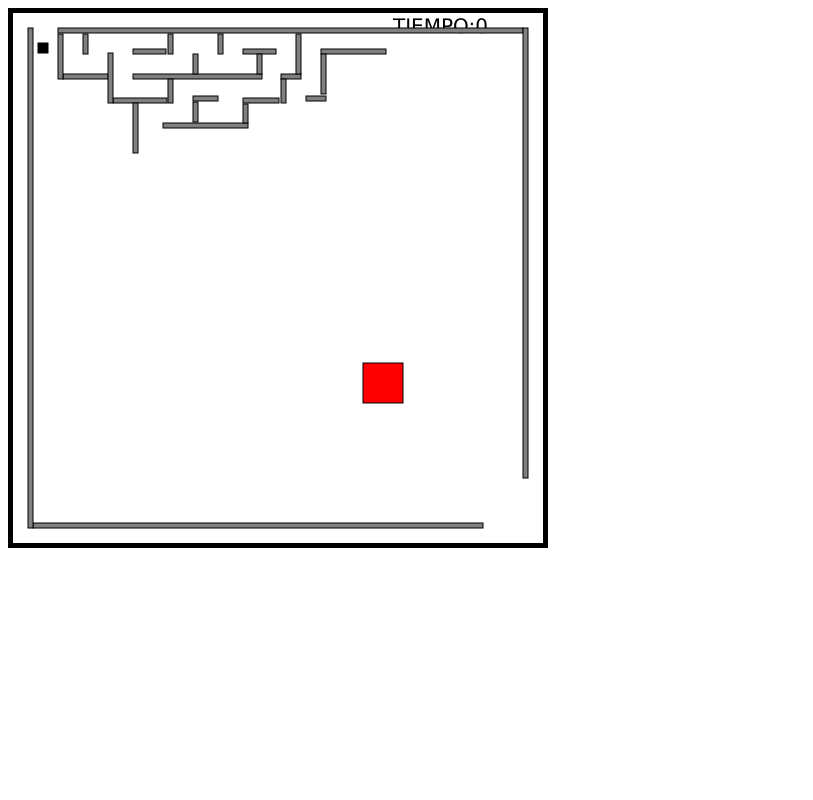
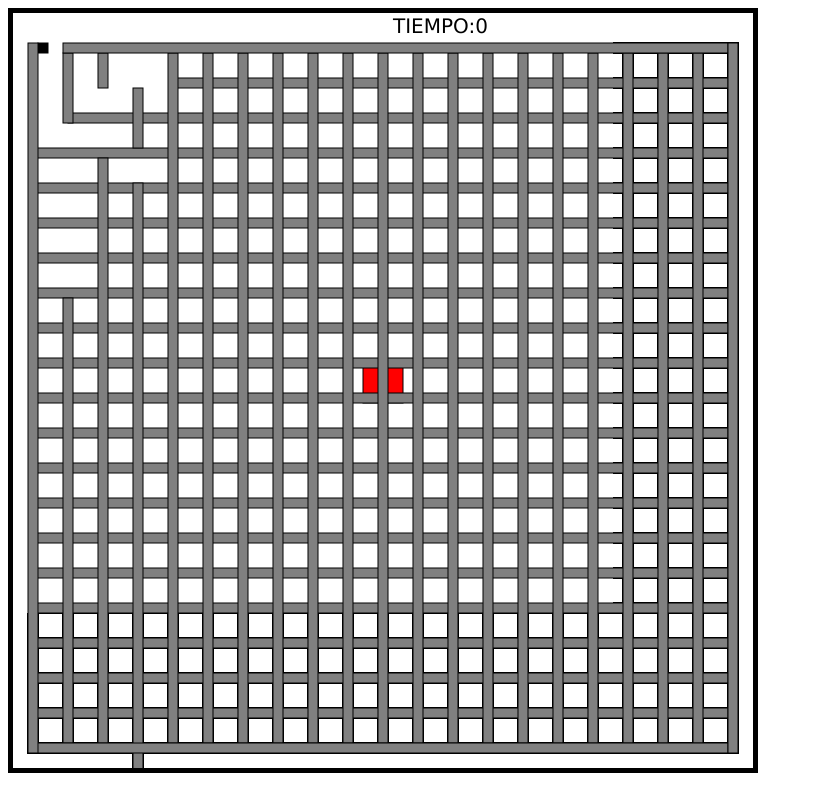
Before and after one commit to carlosmabraham/examen-unidad2-carlos-meza, a plain HTML site: page index.html in a window 1280 px wide. Shown: the whole page, without its empty margins (0-813 px from the left). Drawn offline with Linux system fonts and the light colour scheme.

Commit message:
actualizacion 9/14/23

```diff
--- a/index.html
+++ b/index.html
@@ -11,7 +11,7 @@
     </style>
 </head>
 <body>
-    <canvas id="myCanvas" width="530px" height="530px"></canvas>
+    <canvas id="myCanvas" width="740px" height="755px"></canvas>
     <script type="module" src="js/app.js"></script>
 </body>
 </html>
--- a/js/app.js
+++ b/js/app.js
@@ -3,7 +3,6 @@ import { Base, Laberinto } from './Base.js'
 
 const canvas = document.getElementById('myCanvas');
 const ctx = canvas.getContext('2d');
-
 
 let dir = 0;
 let speed = 2;
@@ -18,44 +17,95 @@ image.src = "./img/ballena_2_24px_right.png";
 const whale = new Base(25, 30, 10, 10, "black");
 const food = new Base(350, 350, 40, 40, "red");
 
+//Prueba2
+walls.push(new Base(15, 30, 10, 710, "gray"));
+walls.push(new Base(715, 30, 10, 710, "gray"));
+walls.push(new Base(20, 730, 695, 10, "gray"));
+walls.push(new Base(50, 30, 665, 10, "gray"));9
 
-walls.push(new Base(15, 15, 5, 500, "gray"));
-walls.push(new Base(510, 15, 5, 450, "gray"));
-walls.push(new Base(20, 510, 450, 5, "gray"));
-walls.push(new Base(45, 15, 465, 5, "gray"));
-
-//PRUEBA LABERINTO
-//VERTICAL
-walls.push(new Base(45, 21, 5, 45, "gray"));
-walls.push(new Base(70, 21, 5, 20, "gray"));//vertical
-walls.push(new Base(95, 40, 5, 50, "gray"));
-walls.push(new Base(155, 21, 5, 20, "gray"));
-walls.push(new Base(180, 41, 5, 20, "gray"));
-walls.push(new Base(205, 21, 5, 20, "gray"));
-walls.push(new Base(244, 41, 5, 20, "gray"));
-walls.push(new Base(283, 21, 5, 40, "gray"));
-walls.push(new Base(155, 66, 5, 24, "gray"));
-walls.push(new Base(268, 66, 5, 24, "gray"));
-walls.push(new Base(308, 41, 5, 40, "gray"));
-walls.push(new Base(230, 91, 5, 19, "gray"));
-walls.push(new Base(120, 90, 5, 50, "gray"));
-walls.push(new Base(180, 89, 5, 20, "gray"));
+//Vertical
+//Linea No1
+walls.push(new Base(50, 40, 10, 70, "gray"));
+walls.push(new Base(50, 285, 10, 445, "gray"));
+//Linea No2
+walls.push(new Base(85, 40, 10, 35, "gray"));
+walls.push(new Base(85, 145, 10, 585, "gray"));
+//Linea No3
+walls.push(new Base(120, 75, 10, 60, "gray"));
+walls.push(new Base(120, 170, 10, 690, "gray"));
+//Linea No4
+walls.push(new Base(155, 40, 10, 690, "gray"));
+//Linea No5
+walls.push(new Base(190, 40, 10, 690, "gray"));
+//Linea No6
+walls.push(new Base(225, 40, 10, 690, "gray"));
+//Linea No7
+walls.push(new Base(260, 40, 10, 690, "gray"));
+//Linea No8
+walls.push(new Base(295, 40, 10, 690, "gray"));
+//Linea No9
+walls.push(new Base(330, 40, 10, 690, "gray"));
+//Linea No10
+walls.push(new Base(365, 40, 10, 690, "gray"));
+//Linea No11
+walls.push(new Base(400, 40, 10, 690, "gray"));
+//Linea No12
+walls.push(new Base(435, 40, 10, 690, "gray"));
+//Linea No13
+walls.push(new Base(470, 40, 10, 690, "gray"));
+//Linea No14
+walls.push(new Base(505, 40, 10, 690, "gray"));
+//Linea No15
+walls.push(new Base(540, 40, 10, 690, "gray"));
+//Linea No16
+walls.push(new Base(575, 40, 10, 690, "gray"));
+//Linea No17
+walls.push(new Base(610, 40, 10, 690, "gray"));
+//Linea No18
+walls.push(new Base(645, 40, 10, 690, "gray"));
+//Linea No19
+walls.push(new Base(680, 40, 10, 690, "gray"));
 
 
-
-//HORIZONTAL
-walls.push(new Base(50, 61, 45, 5, "gray"));
-walls.push(new Base(120, 36, 33, 5, "gray"));
-walls.push(new Base(230, 36, 33, 5, "gray"));
-walls.push(new Base(120, 61, 129, 5, "gray"));
-walls.push(new Base(268, 61, 20, 5, "gray"));
-walls.push(new Base(308, 36, 65, 5, "gray"));
-walls.push(new Base(100, 85, 54, 5, "gray"));
-walls.push(new Base(230, 85, 36, 5, "gray"));
-walls.push(new Base(293, 83, 20, 5, "gray"));
-walls.push(new Base(150, 110, 85, 5, "gray"));
-walls.push(new Base(180, 83, 25, 5, "gray"));
-
+//Horizontal
+//Linea No1
+walls.push(new Base(160, 65, 555, 10, "gray"));
+//Linea No2
+walls.push(new Base(55, 100, 660, 10, "gray"));
+//Linea No3
+walls.push(new Base(20, 135, 695, 10, "gray"));
+//Linea No4
+walls.push(new Base(20, 170, 695, 10, "gray"));
+//Linea No5
+walls.push(new Base(20, 205, 695, 10, "gray"));
+//Linea No6
+walls.push(new Base(20, 240, 695, 10, "gray"));
+//Linea No7
+walls.push(new Base(20, 275, 695, 10, "gray"));
+//Linea No8
+walls.push(new Base(20, 310, 695, 10, "gray"));
+//Linea No9
+walls.push(new Base(20, 345, 695, 10, "gray"));
+//Linea No10
+walls.push(new Base(20, 380, 695, 10, "gray"));
+//Linea No11
+walls.push(new Base(20, 415, 695, 10, "gray"));
+//Linea No12
+walls.push(new Base(20, 450, 695, 10, "gray"));
+//Linea No13
+walls.push(new Base(20, 485, 695, 10, "gray"));
+//Linea No14
+walls.push(new Base(20, 520, 695, 10, "gray"));
+//Linea No15
+walls.push(new Base(20, 555, 695, 10, "gray"));
+//Linea No16
+walls.push(new Base(20, 590, 695, 10, "gray"));
+//Linea No17
+walls.push(new Base(20, 625, 695, 10, "gray"));
+//Linea No18
+walls.push(new Base(20, 660, 695, 10, "gray"));
+//Linea No19
+walls.push(new Base(20, 695, 695, 10, "gray"));
 
 
 document.addEventListener("keydown", (e) =>{
@@ -163,6 +213,7 @@ const paint = () => {
         for (let i = walls.length - 1; i >= 0; i--) {
             walls[i].paint(ctx)
         }
+
     }else{
 
         ctx.fillStyle = "rgba(154,160,154,0.020)";
```
